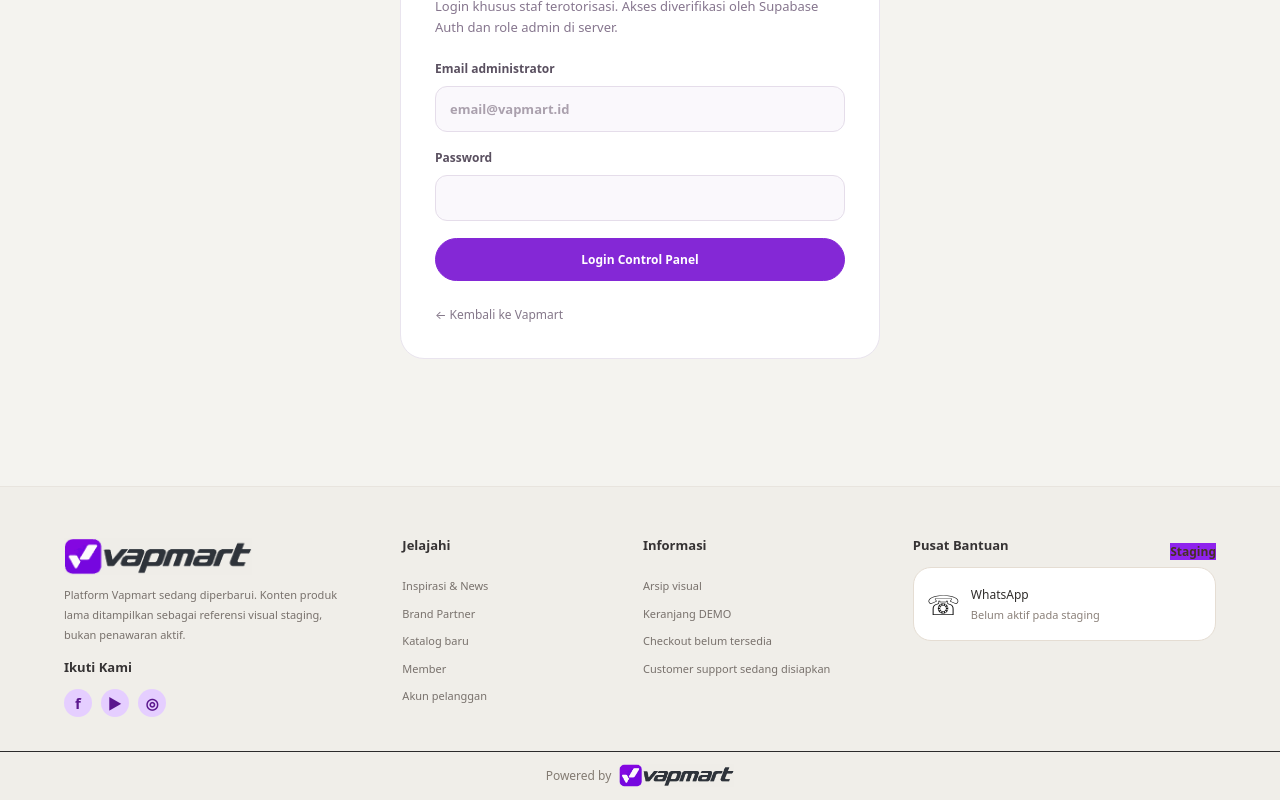
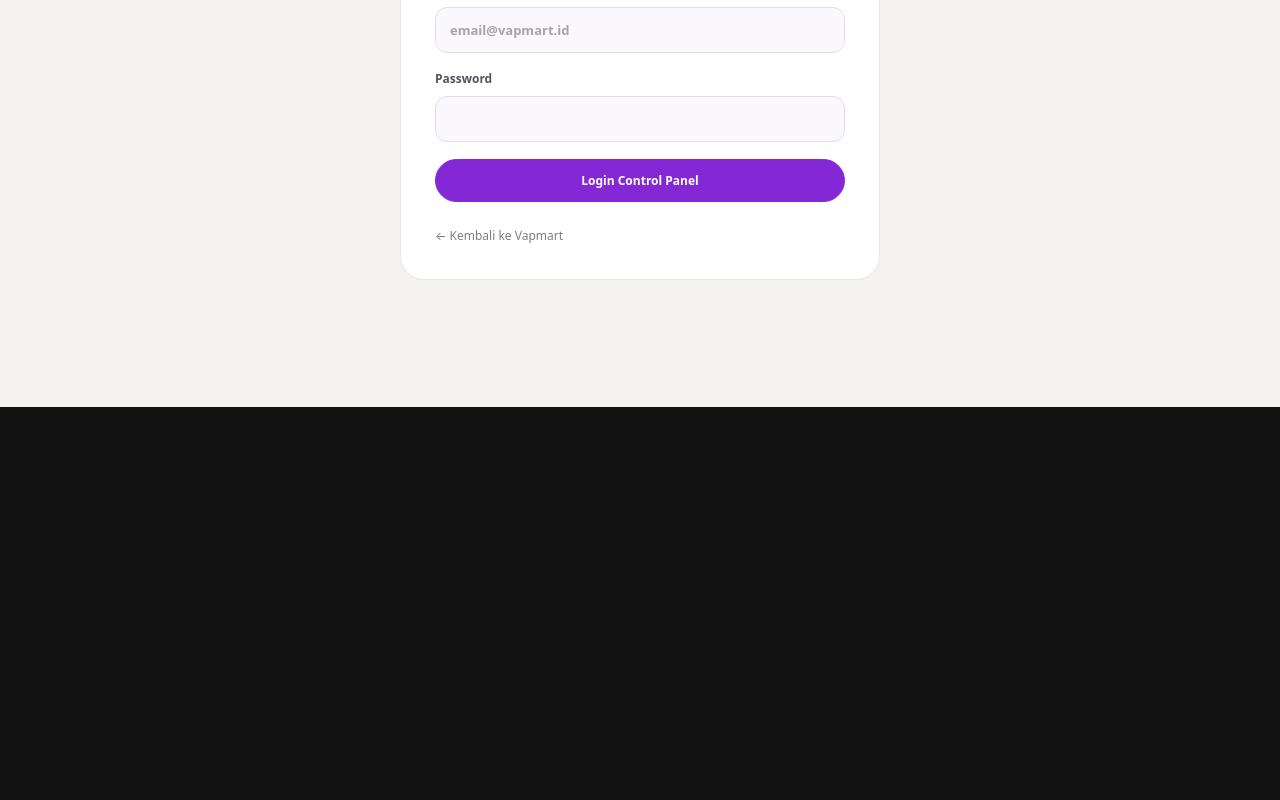
Before and after one commit to 9dbit/Vapmart, a Next.js app in the folder apps/web/: page /admin/login in a window 1280 px wide. Shown: the part 314-1114 px from the top of the page. After the commit the page ends 800 px from the top, so only its background shows below. Built offline with nearby package versions, Linux system fonts and the light colour scheme; no server answers.

Commit message:
ui(admin): separate Control Panel shell from customer header/footer

```diff
--- a/apps/web/src/app/layout.tsx
+++ b/apps/web/src/app/layout.tsx
@@ -4,6 +4,7 @@ import {CartProvider} from '@/lib/cart';
 import {CustomerAuthProvider} from '@/lib/customer-auth';
 import {WishlistProvider} from '@/lib/wishlist';
 import {SiteHeader} from '@/components/site-header';
+import {StorefrontChrome} from '@/components/storefront-chrome';
 import {ThemeProvider} from '@/lib/theme';
 import {BrandLogo} from '@/components/brand-logo';
 import './globals.css';
@@ -32,8 +33,8 @@ export const metadata:Metadata={
  robots:{index:false,follow:false},
 };
 export default function RootLayout({children}:{children:React.ReactNode}){
-  return <html lang="id" suppressHydrationWarning><head><meta name="theme-color" content="#ffffff"/><script id="vapmart-theme-init" dangerouslySetInnerHTML={{__html:initialThemeScript}}/></head><body data-vapmart-theme="member-cp22" data-vapmart-theme-options="cp23"><ThemeProvider><CustomerAuthProvider><CartProvider><WishlistProvider><SiteHeader/>{children}
-    <footer className="legacy-footer vm-reference-footer">
+  return <html lang="id" suppressHydrationWarning><head><meta name="theme-color" content="#ffffff"/><script id="vapmart-theme-init" dangerouslySetInnerHTML={{__html:initialThemeScript}}/></head><body data-vapmart-theme="member-cp22" data-vapmart-theme-options="cp23"><ThemeProvider><CustomerAuthProvider><CartProvider><WishlistProvider><StorefrontChrome><SiteHeader/></StorefrontChrome>{children}
+    <StorefrontChrome><footer className="legacy-footer vm-reference-footer">
       <div className="main-container vm-reference-footer-grid">
         <div className="vm-footer-intro"><BrandLogo variant="footer"/>
           <p>Platform Vapmart sedang diperbarui. Konten produk lama ditampilkan sebagai referensi visual staging, bukan penawaran aktif.</p>
@@ -56,6 +57,6 @@ export default function RootLayout({children}:{children:React.ReactNode}){
         </div>
       </div>
       <div className="main-container vm-footer-powered">Powered by <BrandLogo variant="powered"/></div>
-    </footer>
+    </footer></StorefrontChrome>
   </WishlistProvider></CartProvider></CustomerAuthProvider></ThemeProvider></body></html>;
 }
```
